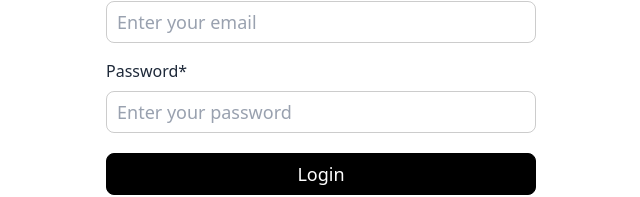
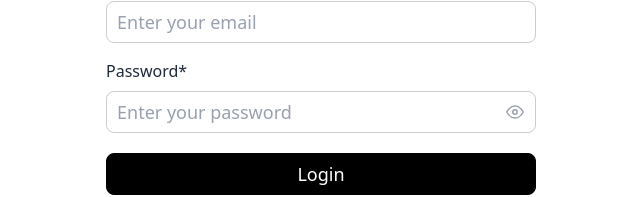
Before and after one commit to Pranish03/mern-todo-frontend, a React app: page /login in a window 1280 px wide. Shown: the part 346-543 px from the top of the page, without its empty margins (319-959 px from the left). Built offline with nearby package versions, Linux system fonts and the light colour scheme; no server answers; the HTML template or start-up script is replaced by a standard one.

Commit message:
Add show password feature

```diff
--- a/src/components/page-loader.jsx
+++ b/src/components/page-loader.jsx
@@ -1,9 +1,9 @@
-import { PulseLoader } from "react-spinners";
+import { ClipLoader } from "react-spinners";
 
 export const PageLoader = () => {
   return (
     <div className="h-screen flex items-center justify-center">
-      <PulseLoader color="#000000" />
+      <ClipLoader color="#000000" />
     </div>
   );
 };
--- a/src/pages/login/index.jsx
+++ b/src/pages/login/index.jsx
@@ -1,7 +1,8 @@
 import { useState } from "react";
 import { useForm } from "react-hook-form";
+import { Link, useNavigate } from "react-router-dom";
 import { zodResolver } from "@hookform/resolvers/zod";
-import { Link, useNavigate } from "react-router-dom";
+import { FiEye, FiEyeOff } from "react-icons/fi";
 import { loginSchema } from "../../schema/auth-schema";
 import { axios } from "../../lib/axios";
 import { Button } from "../../components/button";
@@ -9,6 +10,8 @@ import { Input } from "../../components/input";
 import { toast } from "sonner";
 
 export const Login = () => {
+  const [showPassword, setShowPassword] = useState(false);
+
   const {
     register,
     handleSubmit,
@@ -84,14 +87,24 @@ export const Login = () => {
             >
               Password*
             </label>
+            <div className="relative flex items-center">
               <Input
                 className="w-full"
-              type="password"
+                type={showPassword ? "text" : "password"}
                 id="password"
                 placeholder="Enter your password"
                 {...register("password")}
                 errors={errors.password}
               />
+
+              <button
+                type="button"
+                className="absolute right-3 cursor-pointer text-gray-400 hover:text-black"
+                onClick={() => setShowPassword((prev) => !prev)}
+              >
+                {showPassword ? <FiEyeOff size={18} /> : <FiEye size={18} />}
+              </button>
+            </div>
             {errors.password && (
               <p className="text-red-600 mt-1">{errors.password.message}</p>
             )}
--- a/src/pages/signup/index.jsx
+++ b/src/pages/signup/index.jsx
@@ -1,7 +1,8 @@
 import { useState } from "react";
 import { useForm } from "react-hook-form";
+import { Link, useNavigate } from "react-router-dom";
 import { zodResolver } from "@hookform/resolvers/zod";
-import { Link, useNavigate } from "react-router-dom";
+import { FiEye, FiEyeOff } from "react-icons/fi";
 import { axios } from "../../lib/axios";
 import { signupSchema } from "../../schema/auth-schema";
 import { Button } from "../../components/button";
@@ -9,6 +10,8 @@ import { Input } from "../../components/input";
 import { toast } from "sonner";
 
 export const Signup = () => {
+  const [showPassword, setShowPassword] = useState(false);
+
   const {
     register,
     handleSubmit,
@@ -105,14 +108,23 @@ export const Signup = () => {
             >
               Password*
             </label>
+            <div className="relative flex items-center">
               <Input
                 className="w-full"
-              type="password"
+                type={showPassword ? "text" : "password"}
                 id="password"
                 placeholder="Enter a password"
                 {...register("password")}
                 errors={errors.password}
               />
+              <button
+                type="button"
+                className="absolute right-3 cursor-pointer text-gray-400 hover:text-black"
+                onClick={() => setShowPassword((prev) => !prev)}
+              >
+                {showPassword ? <FiEyeOff size={18} /> : <FiEye size={18} />}
+              </button>
+            </div>
             {errors.password && (
               <p className="text-red-600 mt-1">{errors.password.message}</p>
             )}
```
Lines whose indentation alone changed are shown as unchanged.
